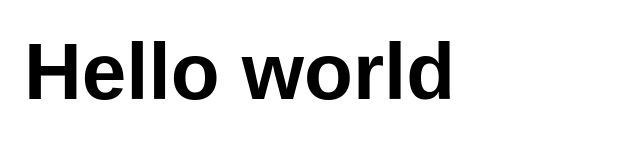
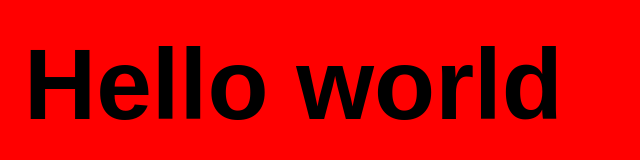
Before and after one commit to stub2001/clientsavvy, a website: page index.html in a window 1280 px wide. Shown: the whole page, without its empty margins (0-640 px from the left). Drawn offline with Linux system fonts and the light colour scheme.

Commit message:
set up theme folder

```diff
--- a/gulpfile.js
+++ b/gulpfile.js
@@ -49,7 +49,7 @@ gulp.task('scripts', function() {
 // Watch Files For Changes
 gulp.task('watch', ['browserSync', 'sass'], function() {
     gulp.watch('js/*.js', ['lint', 'scripts']);
-    gulp.watch('src/css/*.scss', ['sass']);
+    gulp.watch('src/css/**/*.scss', ['sass']);
     gulp.watch('*.html', browserSync.reload);
  //  gulp.watch('app/js/**/*.js', browserSync.reload); // configure JS watcher
 });
--- a/src/css/_clientsavvy.scss
+++ b/src/css/_clientsavvy.scss
@@ -1,4 +1,5 @@
 html{
-	font-family: sans-serif;
+	font-family: times new roman;
 	padding:$base-spacing-unit;
+	background-color: red;
 }
--- a/src/css/_vars.scss
+++ b/src/css/_vars.scss
@@ -60,7 +60,7 @@ $use-greybox:       false;
  */
 
 
-$h1-size:80px;
+$h1-size:100px;
 
 
 /*------------------------------------*\
--- a/src/css/style.scss
+++ b/src/css/style.scss
@@ -24,4 +24,4 @@
 /**
  * She’s all yours, cap’n... Begin importing your stuff here.
  */
-@import "clientsavvy";
+@import "theme/clientsavvy";
--- /dev/null
+++ b/src/css/theme/_clientsavvy.scss
@@ -0,0 +1,5 @@
+html{
+	font-family: sans-serif;
+	padding:$base-spacing-unit;
+	background: red;
+}
```
Also changed, not shown: dist/css/style.css.
